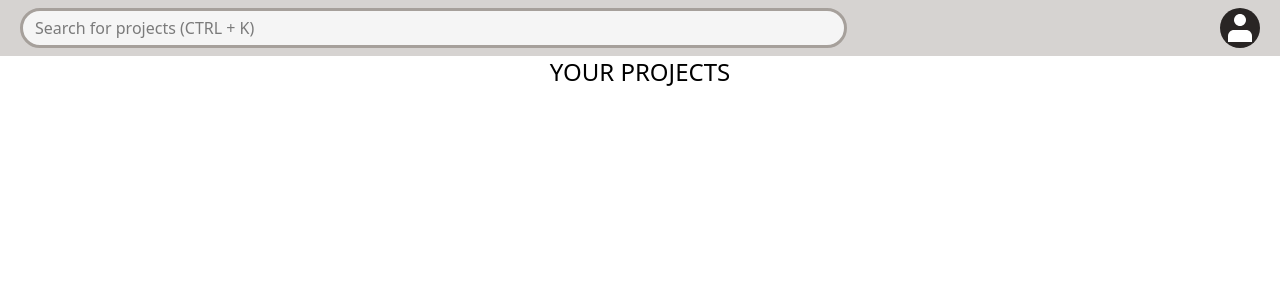
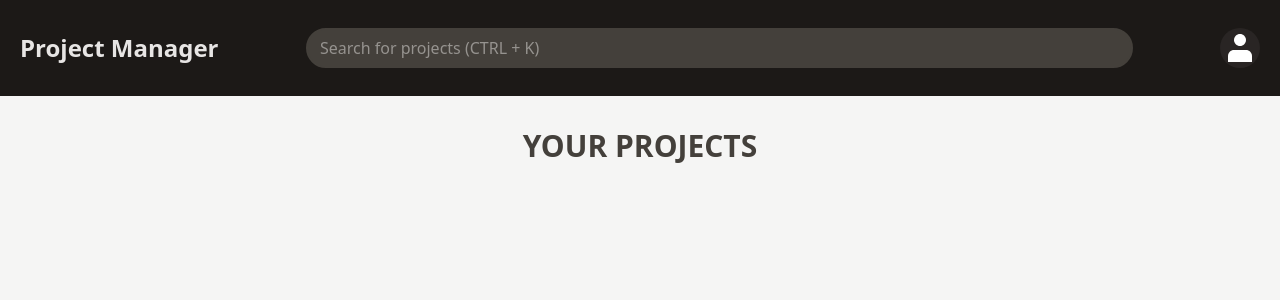
Before and after one commit to tsgamage/Project-Manager, a React (Vite) app in the folder frontend/: page / in a window 1280 px wide. Shown: the top 300 px of the page. Built offline with nearby package versions, Linux system fonts and the light colour scheme.

Commit message:
feat: enhance Navbar styling; update HomePage layout

```diff
--- a/frontend/src/components/Navbar.jsx
+++ b/frontend/src/components/Navbar.jsx
@@ -1,3 +1,4 @@
+import { Link } from "react-router-dom";
 import userIcon from "../assets/user.svg";
 // import login from "../assets/login.svg";
 // import logout from "../assets/logout.svg";
@@ -7,12 +8,15 @@ export default function Navbar() {
     console.log("I got Clicked");
   }
   return (
-    <main className="w-full flex items-center justify-center bg-stone-300">
+    <main className="w-full flex items-center justify-center bg-stone-900">
       <section className="container mx-5">
-        <nav className="w-full flex items-center justify-between h-14">
+        <nav className="w-full flex items-center justify-between h-24">
+          <Link to="/" className="hidden md:block text-xl lg:text-2xl font-bold text-stone-200">
+            Project Manager
+          </Link>
           <input
             type="text"
-            className="border-3 border-stone-400 w-2/3 h-10 p-3 rounded-4xl bg-[#f5f5f5] outline-none"
+            className="border-2 border-stone-700 w-2/3 h-10 p-3 rounded-4xl text-stone-200 bg-stone-700"
             placeholder="Search for projects (CTRL + K)"
           />
           <button
--- a/frontend/src/pages/Home.jsx
+++ b/frontend/src/pages/Home.jsx
@@ -1,5 +1,9 @@
 export default function HomePage() {
-  return <section>
-    <h2 className="text-2xl text-center uppercase">Your Projects</h2>
-  </section>
+  return (
+    <section className="bg-stone-100 dark:bg-stone-900 p-4 sm:p-6 lg:p-8 min-h-screen">
+      <h2 className="text-3xl font-bold text-center uppercase text-stone-700 dark:text-stone-200 mb-12">
+        Your Projects
+      </h2>
+    </section>
+  );
 }
```
